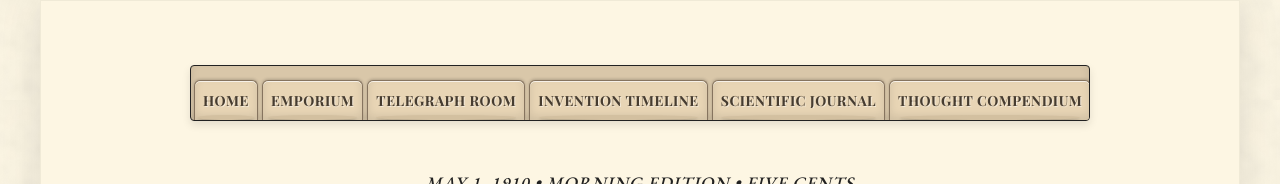
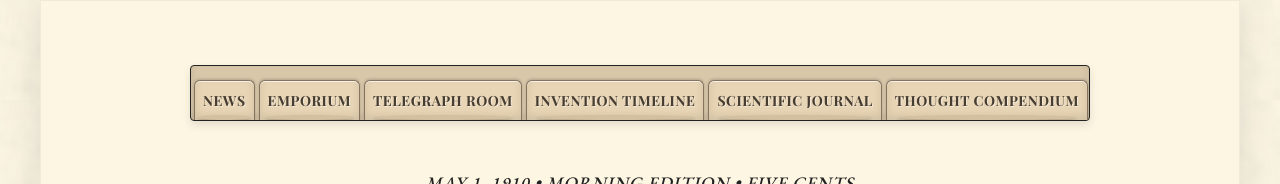
Before and after one commit to JavierGoodall99/vintage1910, a Next.js app: page / in a window 1280 px wide. Shown: the top 184 px of the page. Built offline with nearby package versions, Linux system fonts and the light colour scheme.

Commit message:
fix: Update Home tab to News in Navigation component

```diff
--- a/src/components/Navigation.tsx
+++ b/src/components/Navigation.tsx
@@ -7,7 +7,7 @@ export default function Navigation() {
   const [activeTab, setActiveTab] = useState<number | null>(null);
 
   const tabs = [
-    { name: 'Home', href: '/' },
+    { name: 'News', href: '/' },
     { name: 'Emporium', href: '/shop' },
     { name: 'Telegraph Room', href: '/telegraph-room' },
     // { name: 'The Weatheroscope', href: '/the-weatheroscope' },
```
